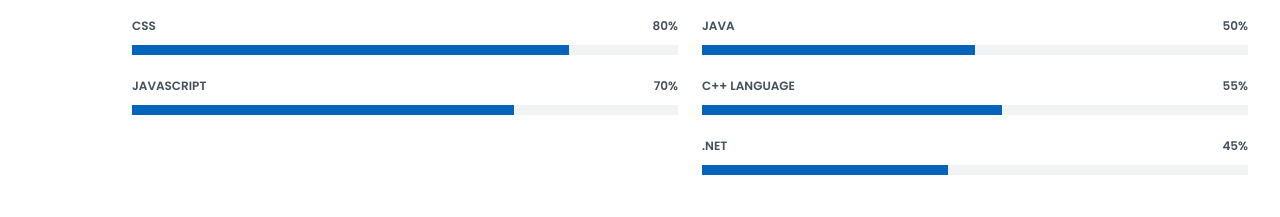
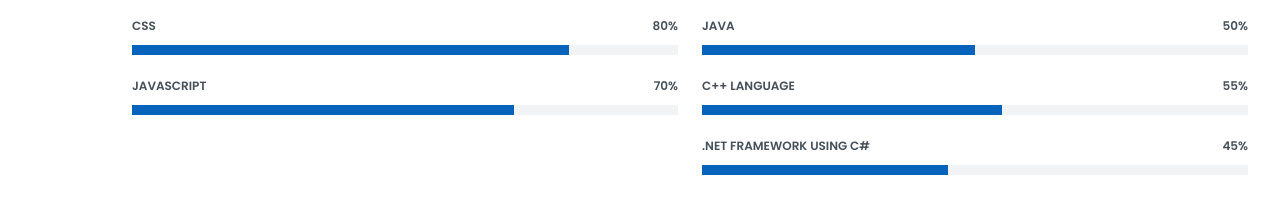
Before and after one commit to amitrajput1104/amitrajput1104.github.io, a plain HTML site: page index.html in a window 1280 px wide. Shown: the part 1820-2037 px from the top of the page. Drawn offline with nearby package versions, Linux system fonts and the light colour scheme.

Commit message:
Update index.html

```diff
--- a/index.html
+++ b/index.html
@@ -163,7 +163,7 @@
               </div>
             </div>
             <div class="progress">
-              <span class="skill">.Net <i class="val">45%</i></span>
+              <span class="skill">.Net Framework Using C# <i class="val">45%</i></span>
               <div class="progress-bar-wrap">
                 <div class="progress-bar" role="progressbar" aria-valuenow="45" aria-valuemin="0" aria-valuemax="100"></div>
               </div>
```
